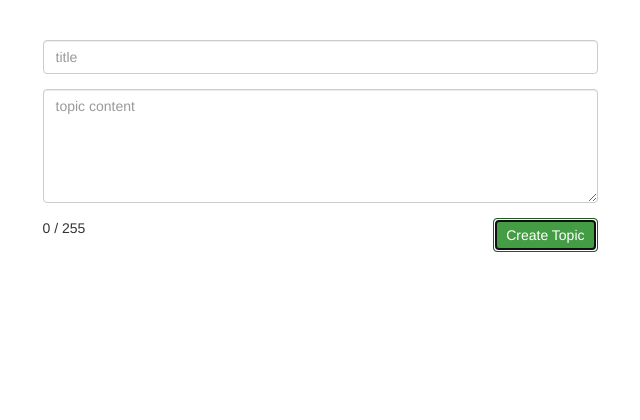
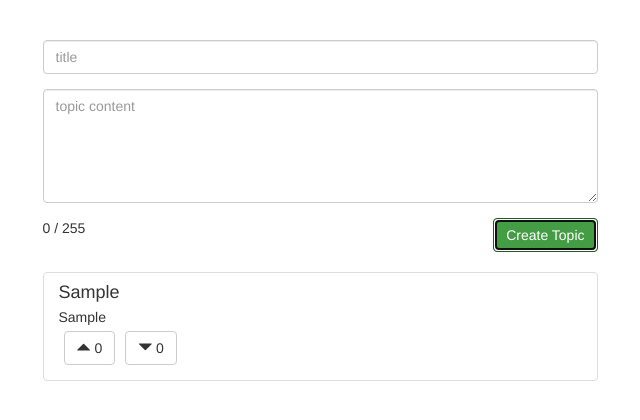
Before and after one commit to mdheller/digg-reddit-clone-2, a Vue app: page / in a window 1280 px wide. Both pictures are taken after typing "Sample", "Sample" into the empty fields and a click on the button "Create Topic". Shown: the top 420 px of the page, without its empty margins (320-960 px from the left). Built offline with nearby package versions, Linux system fonts and the light colour scheme.

Commit message:
create list item topic, and vote counter

```diff
--- a/src/components/DiggView.vue
+++ b/src/components/DiggView.vue
@@ -15,7 +15,16 @@
                     </div>
                 </div>
                 <div class="row" style="margin-top: 20px">
-
+                    <div class="col-sm-12">
+                        <div class="list-group">
+                            <div class="list-group-item" v-for="(item, i) in gettopic" :key="i">
+                                <h4 class="list-group-item-heading">{{item.title}}</h4>
+                                <p class="list-group-item-text">{{item.content}}</p>
+                                <button style="margin: 5px" class="btn btn-default" type="submit" @click="item.upvote++"><i class="glyphicon glyphicon-triangle-top"></i> {{item.upvote}}</button>
+                                <button style="margin: 5px" class="btn btn-default" type="submit" @click="item.downvote++"><i class="glyphicon glyphicon-triangle-bottom"></i> {{item.downvote}}</button>
+                            </div>
+                        </div>
+                    </div>
                 </div>
             </div>
         </div>
```
